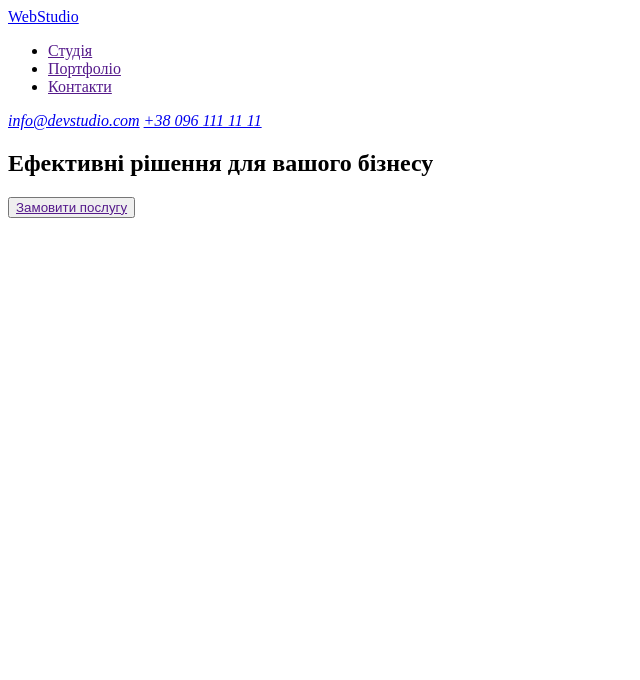
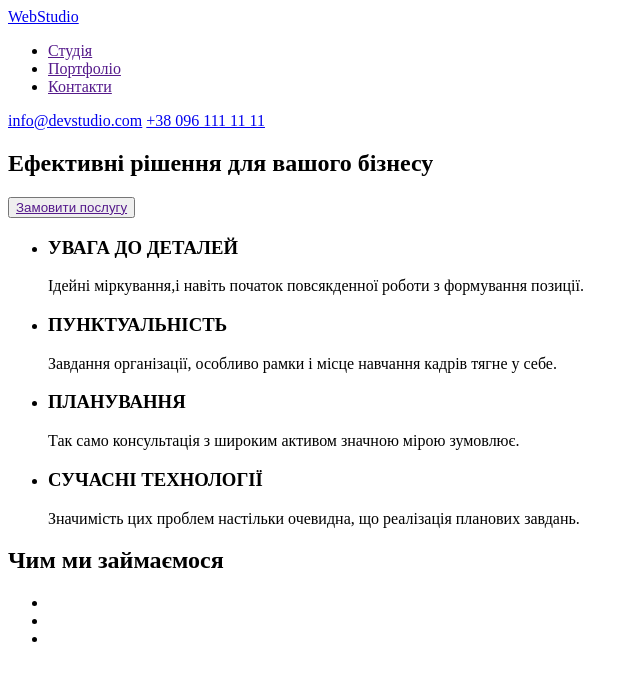
Before and after one commit to Soundlover1984/goit-typescript-hw-01, a plain HTML site: page index.html in a window 1280 px wide. Shown: the whole page, without its empty margins (0-640 px from the left). Drawn offline with Linux system fonts and the light colour scheme.

Commit message:
Чим займаємось
Початок

```diff
--- a/index.html
+++ b/index.html
@@ -1,27 +1,27 @@
 <html lang="en">
   <head>
-    <meta charset="UTF-8">
-    <meta http-equiv="X-UA-Compatible" content="IE=edge">
-    <meta name="viewport" content="width=device-width, initial-scale=1.0">
-    <link rel="stylesheet" type="text/css" href="styles/styles.css">
+    <meta charset="UTF-8" />
+    <meta http-equiv="X-UA-Compatible" content="IE=edge" />
+    <meta name="viewport" content="width=device-width, initial-scale=1.0" />
+    <link rel="stylesheet" type="text/css" href="styles/styles.css" />
     <title>Студія</title>
   </head>
   <body>
     <header>
       <!--Блок навігації-->
       <nav>
-<a href="/">WebStudio</a>
+        <a href="./index.html">WebStudio</a>
         <ul>
-<li ><a href="">Студія</a></li>
-<li ><a href="">Портфоліо</a></li>
-<li ><a href="">Контакти</a></li>
+          <li><a href="">Студія</a></li>
+          <li><a href="">Портфоліо</a></li>
+          <li><a href="">Контакти</a></li>
         </ul>
       </nav>
       <!--Контакти-->
-<address>
+      <section>
         <a href="mailto:info@devstudio.com">info@devstudio.com</a>
         <a href="tel:+38 096 111 11 11">+38 096 111 11 11</a>
-</address>
+      </section>
     </header>
     <main>
       <section>
@@ -32,7 +32,33 @@
       </section>
       <!--Діяльнсть-->
       <section>
-
+        <ul>
+          <li>
+            <h3>УВАГА ДО ДЕТАЛЕЙ</h3>
+            <p>Ідейні міркування,і навіть початок повсякденної роботи з формування позиції.</p>
+          </li>
+          <li>
+            <h3>ПУНКТУАЛЬНІСТЬ</h3>
+            <p>Завдання організації, особливо рамки і місце навчання кадрів тягне у себе.</p>
+          </li>
+          <li>
+            <h3>ПЛАНУВАННЯ</h3>
+            <p>Так само консультація з широким активом значною мірою зумовлює.</p>
+          </li>
+          <li>
+            <h3>СУЧАСНІ ТЕХНОЛОГІЇ</h3>
+            <p>Значимість цих проблем настільки очевидна, що реалізація планових завдань.</p>
+          </li>
+        </ul>
+      </section>
+      <!--Чим займаємость-->
+      <section>
+        <h2>Чим ми займаємося</h2>
+        <ul>
+          <li></li>
+          <li></li>
+          <li></li>
+        </ul>
       </section>
     </main>
   </body>
```
Also changed, not shown: images/img1.jpg (added), images/img2.jpg (added), images/img3.jpg (added). Lines whose indentation alone changed are shown as unchanged.
